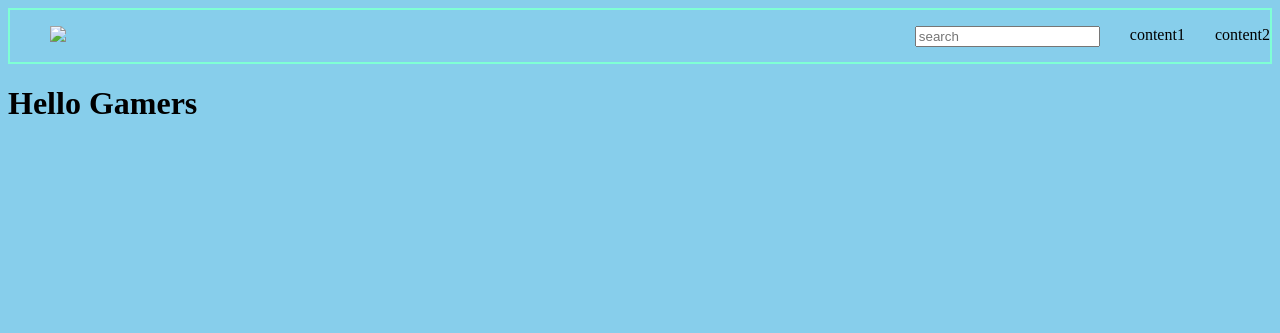
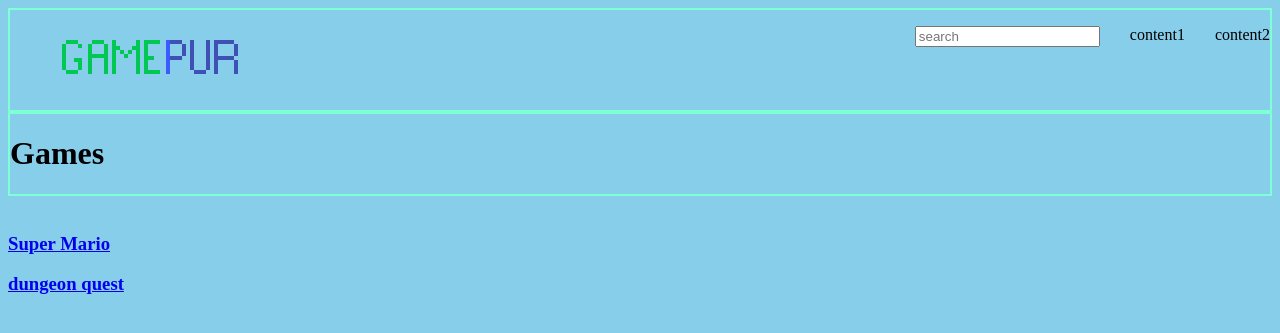
Before and after one commit to aparece1241/myFutureSite, a Django app: template site/gamesite/Game/templates/Game/home.html in a window 1280 px wide. Shown: the top 333 px of the page. Run offline with Django 3.2, Linux system fonts and the light colour scheme; the template is opened without the code that fills it: values that come from a table or form of the project are taken from there, others are empty; data comes from the database, SQL or seed files in the repository; both versions use the stored data as it was after the commit.

Commit message:
second commit

```diff
--- a/site/gamesite/Game/admin.py
+++ b/site/gamesite/Game/admin.py
@@ -1,3 +1,6 @@
 from django.contrib import admin
+from . import models
 
 # Register your models here.
+
+admin.site.register(models.Game)
--- a/site/gamesite/Game/models.py
+++ b/site/gamesite/Game/models.py
@@ -5,23 +5,11 @@ from django.db import models
 class Game(models.Model):
     name = models.CharField(max_length=100)
     description = models.TextField()
-    # category = models.
-    # game categories
-    # Action
-    # games
-    # Action - adventure
-    # games
-    # Adventure
-    # games
-    # Role - playing
-    # games
-    # Simulation
-    # games
-    # Strategy
-    # games
-    # Sports
-    # games
-    # Puzzle
-    # games
-    # Idle
-    # games
+    date_published = models.DateField(auto_now_add=True)
+    game_images = models.ImageField(default='default.png',upload_to='media')
+    slug = models.SlugField(max_length=200)
+    # game file
+    # author =
+    # category = models.CharField(choices=)
+    def __str__ (self):
+        return self.name
--- a/site/gamesite/Game/templates/Game/home.html
+++ b/site/gamesite/Game/templates/Game/home.html
@@ -1,7 +1,15 @@
 {% extends 'base_layout.html'%}
 
-{% block title%}Home{%endblock title%}
+{% block title%}GamePure|Home{%endblock title%}
 
 {% block content%}
-    <h1>Hello Gamers</h1>
+    <div class="header">
+        <h1>Games</h1>
+    </div>
+    <br>
+    {% for game in games %}
+        <div class="games">
+            <h3><a href="#">{{game.name}}</a></h3>
+        </div>
+    {% endfor %}
 {% endblock content%}
--- a/site/gamesite/Game/views.py
+++ b/site/gamesite/Game/views.py
@@ -1,7 +1,8 @@
 from django.shortcuts import render
-
+from .models import Game
 # Create your views here.
 
 
 def home(request):
-    return render(request,'Game/home.html')
+    games = Game.objects.all()
+    return render(request,'Game/home.html',{'games': games})
--- a/site/gamesite/templates/base_layout.html
+++ b/site/gamesite/templates/base_layout.html
@@ -16,7 +16,7 @@
     <div class="header">
         <nav class="navi">
             <ul class="logo">
-                <li><img src="#"></li>
+                <li><img id='logo' src="{% static 'logo1.png' %}"></li>
             </ul>
             <ul class="end">
                 <li><input type="text" placeholder="search"></li>
```
Also changed, not shown: site/gamesite/Game/migrations/0001_initial.py (added), site/gamesite/Game/migrations/0002_game_game_images.py (added), site/gamesite/Game/migrations/0003_game_slug.py (added), site/gamesite/db.sqlite3, site/gamesite/media/media/mario.jpg (added), site/gamesite/static/logo1.png (added), 5 other files.
